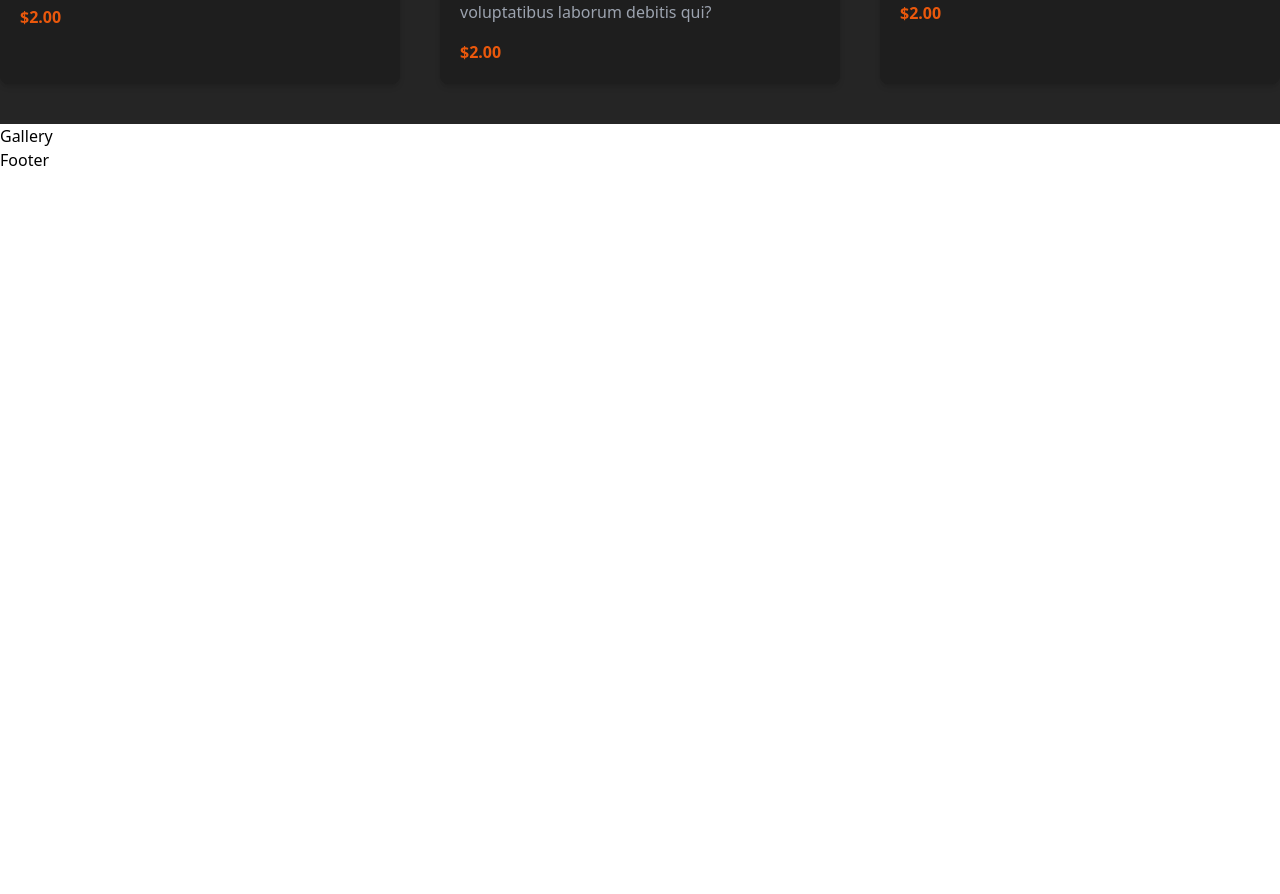
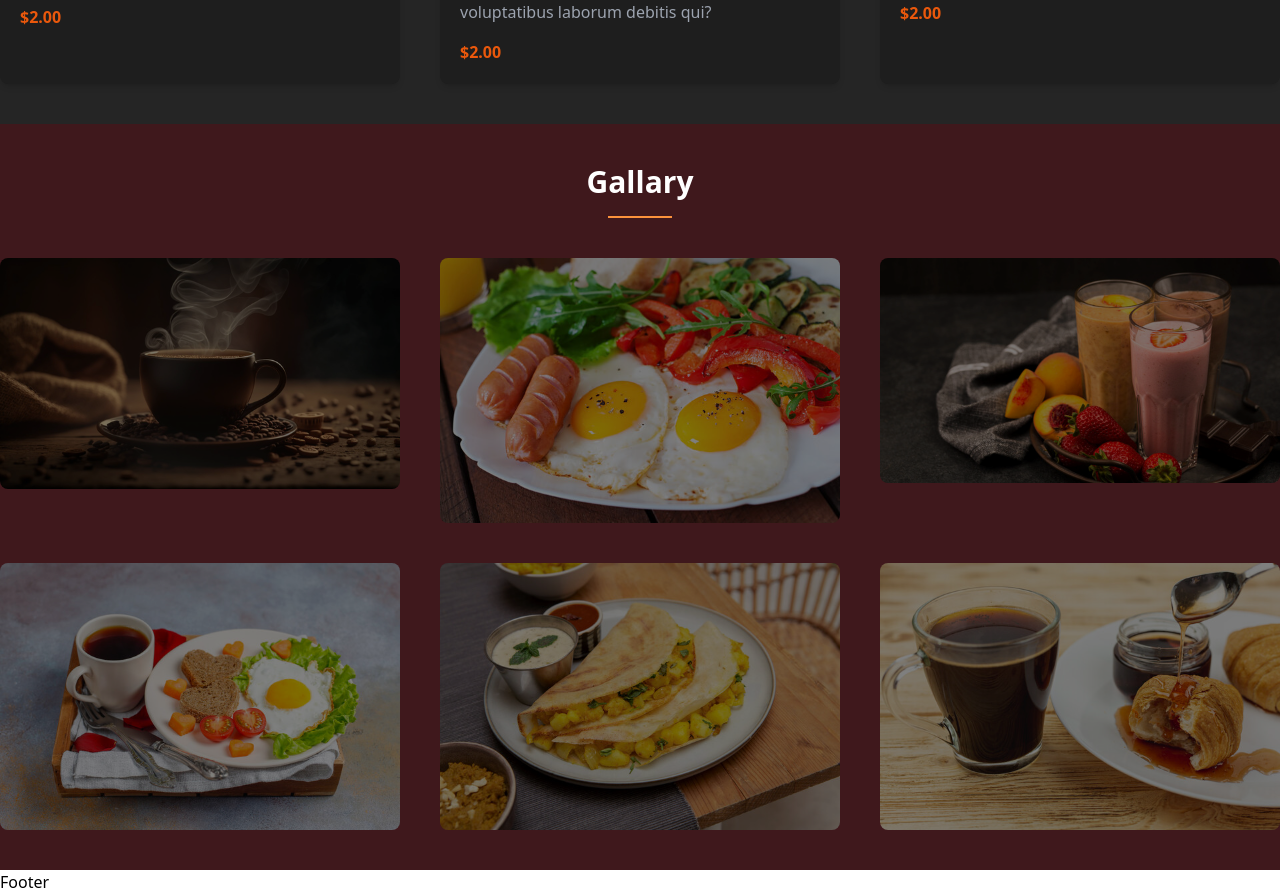
Before and after one commit to Ahmed-Gehad/coffee, a React app: page / in a window 1280 px wide. Shown: the part 1724-2618 px from the top of the page. Before the commit the page ends 1896 px from the top, so only its background shows below. Built offline with nearby package versions, Linux system fonts and the light colour scheme; the HTML template or start-up script is replaced by a standard one.

Commit message:
add gallery

```diff
--- a/package.json
+++ b/package.json
@@ -10,7 +10,9 @@
     "preview": "vite preview"
   },
   "dependencies": {
+    "@emotion/react": "^11.14.0",
     "react": "^18.3.1",
+    "react-awesome-reveal": "^4.3.1",
     "react-dom": "^18.3.1",
     "react-icons": "^5.4.0",
     "react-router-dom": "^7.1.5"
--- a/src/components/home/Gallery.jsx
+++ b/src/components/home/Gallery.jsx
@@ -1,8 +1,46 @@
 import React from 'react'
 
+import { gallery1,gallery2,gallery3,gallery4,gallery5,gallery6 } from '../../assets'
+
+
+// import react awesome
+// for run npm i @emotion/react and npm i react-awesome-reveal
+import { Zoom } from 'react-awesome-reveal';
+
 const Gallery = () => {
+
+    const Images = [
+        { id: 1, img: gallery1 },
+        { id: 2, img: gallery2 },
+        { id: 3, img: gallery3 },
+        { id: 4, img: gallery4 },
+        { id: 5, img: gallery5 },
+        { id: 6, img: gallery6 },
+    ];
+
   return (
-    <div>Gallery</div>
+    <div className='bg-[#3f181c] py-10  text-white '>
+        <div className="title mb-10 text-center">
+                <h1 className='font-bold text-3xl '>Gallary</h1>
+                <div className='line bg-orange-400 h-0.5 w-16 mx-auto mt-4'></div>
+            </div>
+
+            <div className='container mx-auto grid grid-cols-1 md:grid-cols-2 lgl:grid-cols-3 gap-10'>
+                <Zoom>
+                {Images.map((item) =>(
+
+                    <div key={item.id} className='relative overflow-hidden rounded-lg filter brightness-50 hover:brightness-100 transition-all duration-300 ease-in-out'>
+                        <img
+                        src={item.img}
+                        alt=""
+                        className='w-full h-full object-cover transition-all duration-700 hover:scale-125' />
+                    </div>
+
+                ))}
+                 </Zoom>
+            </div>
+
+    </div>
   )
 }
 
--- a/src/components/home/Menu.jsx
+++ b/src/components/home/Menu.jsx
@@ -1,5 +1,7 @@
 import React from 'react'
 import { img1, img2, img3, img4, img5, imgHero } from "../../assets";
+import { Fade } from 'react-awesome-reveal';
+
 const Menu = () => {
 
     const menus = [
@@ -54,6 +56,7 @@ const Menu = () => {
                 <h1 className='font-bold text-3xl'>Our Menu</h1>
                 <div className='line bg-orange-400 h-0.5 w-16 mx-auto mt-4'></div>
             </div>
+            <Fade >
             <div className='container mx-auto grid grid-cols-1 md:grid-cols-2 lgl:grid-cols-3 gap-10'>
                 {menus.map((menu) => (
                     <div key={menu.id}  className='bg-[#1E1E1E] overflow-hidden p-5 rounded-lg shadow-md hover:scale-110  transition duration-300'>
@@ -65,7 +68,7 @@ const Menu = () => {
 
                 ))}
             </div>
-
+            </Fade>
         </div>
     )
 }
```
Also changed, not shown: 1 other file (tests, documents, lock files or other folders).
